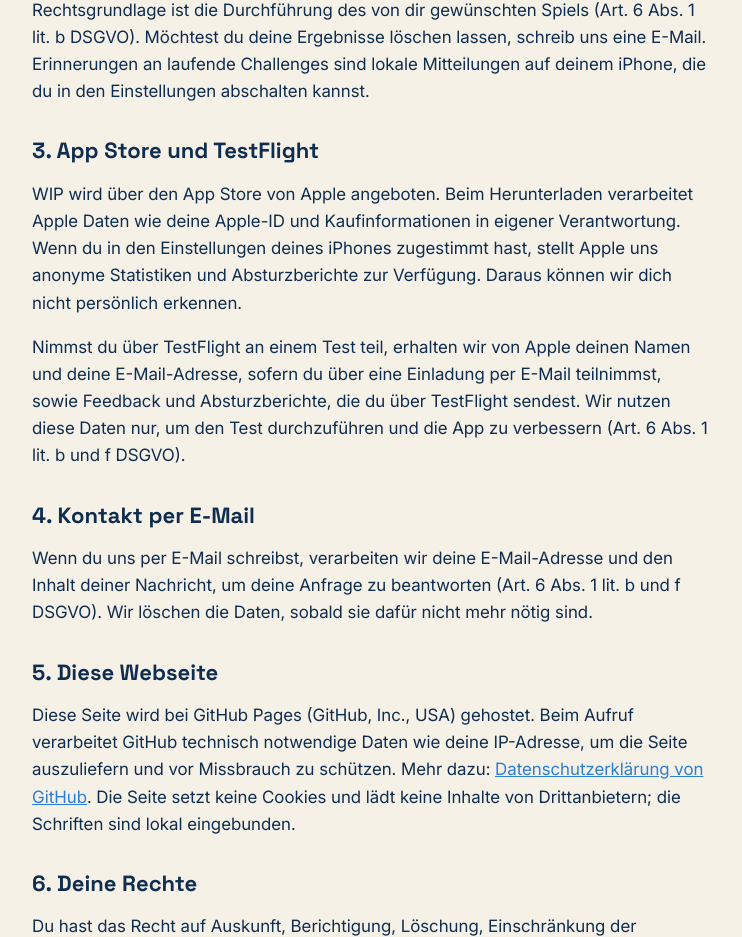
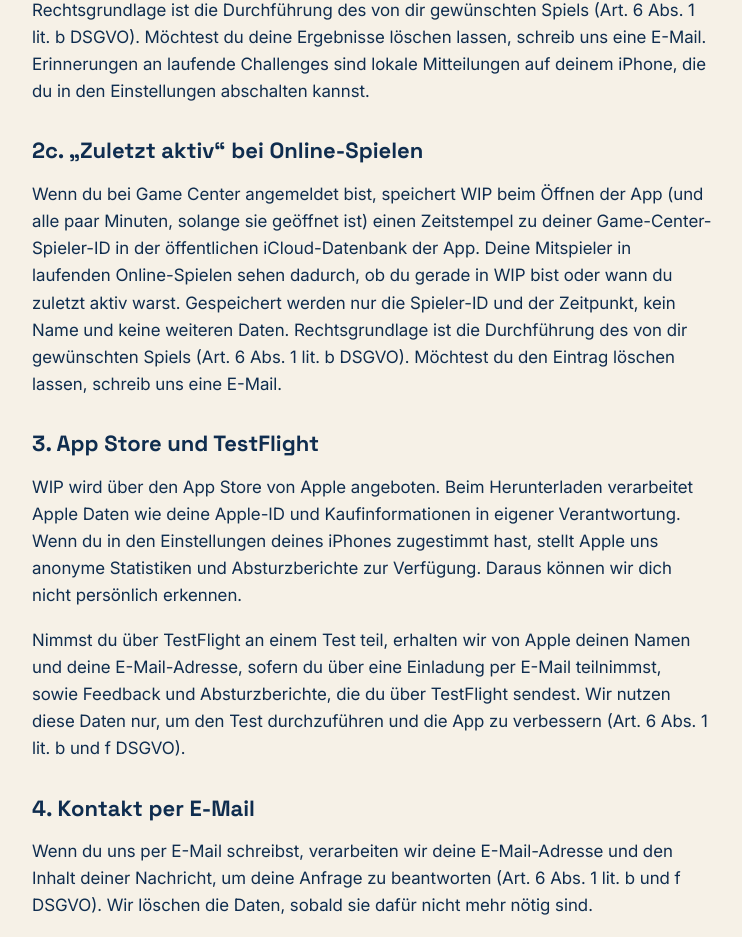
Before and after one commit to ConstiStock/wipquiz, a plain HTML site: page datenschutz.html in a window 1280 px wide. Shown: the part 1676-2613 px from the top of the page, without its empty margins (268-1010 px from the left). Drawn offline with Linux system fonts and the light colour scheme.

Commit message:
Datenschutz: „Zuletzt aktiv“ bei Online-Spielen
Co-Authored-By: Claude Opus 5.5 <noreply@anthropic.com>

```diff
--- a/datenschutz.html
+++ b/datenschutz.html
@@ -36,6 +36,8 @@
 
   <h2>2b. Flaggen-Challenges über iCloud</h2>
   <p>Für Flaggen-Challenges speichert WIP die Challenge und die Ergebnisse in der öffentlichen iCloud-Datenbank der App (Apple CloudKit). Gespeichert werden: der Challenge-Code, der Startzeitpunkt, der Name, den du in der Challenge zeigst (dein Game-Center-Name oder ein selbst gewählter Name), deine Punktzahl und Spielzeit sowie eine von Apple vergebene, nur für WIP gültige Kennung deines iCloud-Accounts. Alle, die den Code einer Challenge kennen, sehen Namen und Ergebnisse dieser Challenge. Wir können diese Daten ebenfalls einsehen, nutzen sie aber nur für die Challenges. Die Daten liegen bei Apple; wir betreiben keinen eigenen Server. Rechtsgrundlage ist die Durchführung des von dir gewünschten Spiels (Art. 6 Abs. 1 lit. b DSGVO). Möchtest du deine Ergebnisse löschen lassen, schreib uns eine E-Mail. Erinnerungen an laufende Challenges sind lokale Mitteilungen auf deinem iPhone, die du in den Einstellungen abschalten kannst.</p>
+  <h2>2c. „Zuletzt aktiv“ bei Online-Spielen</h2>
+  <p>Wenn du bei Game Center angemeldet bist, speichert WIP beim Öffnen der App (und alle paar Minuten, solange sie geöffnet ist) einen Zeitstempel zu deiner Game-Center-Spieler-ID in der öffentlichen iCloud-Datenbank der App. Deine Mitspieler in laufenden Online-Spielen sehen dadurch, ob du gerade in WIP bist oder wann du zuletzt aktiv warst. Gespeichert werden nur die Spieler-ID und der Zeitpunkt, kein Name und keine weiteren Daten. Rechtsgrundlage ist die Durchführung des von dir gewünschten Spiels (Art. 6 Abs. 1 lit. b DSGVO). Möchtest du den Eintrag löschen lassen, schreib uns eine E-Mail.</p>
 
   <h2>3. App Store und TestFlight</h2>
   <p>WIP wird über den App Store von Apple angeboten. Beim Herunterladen verarbeitet Apple Daten wie deine Apple-ID und Kaufinformationen in eigener Verantwortung. Wenn du in den Einstellungen deines iPhones zugestimmt hast, stellt Apple uns anonyme Statistiken und Absturzberichte zur Verfügung. Daraus können wir dich nicht persönlich erkennen.</p>
```
Also changed, not shown: en/privacy.html (+2 -0 lines).
